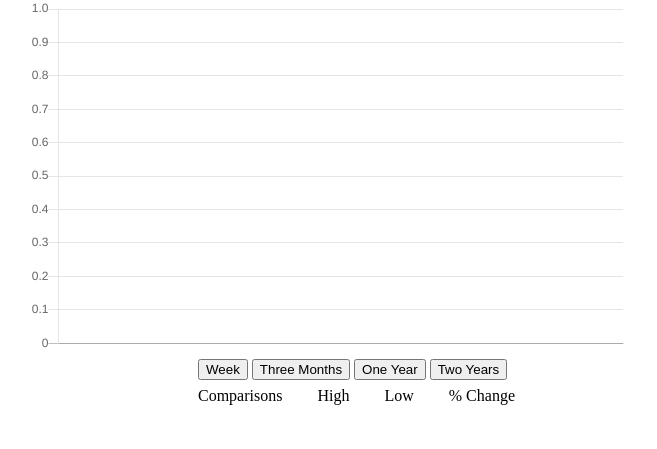
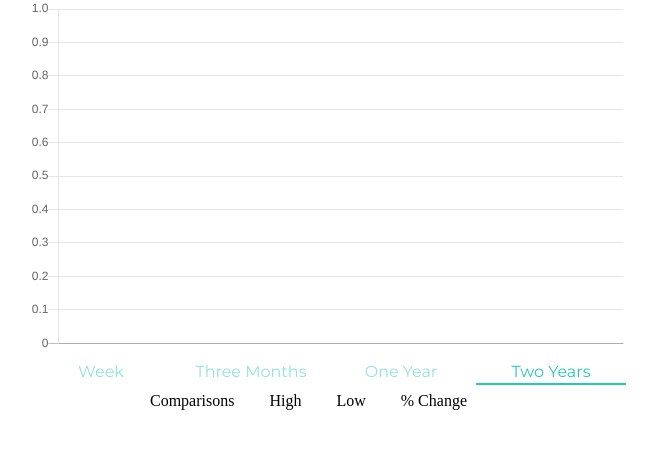
Before and after one commit to mchogan7/C-Pare, a PHP site: page / in a window 1280 px wide. Shown: the part 281-730 px from the top of the page, without its empty margins (314-971 px from the left). Run offline with PHP 8.4, Linux system fonts and the light colour scheme; lists and menus that the app fills with data are empty; some libraries are stand-ins or nearby versions.

Commit message:
View Buttons initial style

```diff
--- a/assets/css/style.css
+++ b/assets/css/style.css
@@ -36,6 +36,36 @@ header {
      width: 100%;
      cursor: pointer;
      z-index: 9999;
+ }
+
+ .buttonsView {
+     margin: auto;
+     margin-top: 5px;
+     width: 600px;
+     text-align: center;
+ }
+
+ .selectButton {
+     display: inline-block;
+     width: 25%;
+     margin-bottom: 3px;
+     font-family: 'Montserrat', sans-serif;
+     color: rgba(36, 200, 183, .5);
+     cursor: pointer;
+     user-select: none;
+     transition: color 0.3s ease;
+ }
+
+ .buttonSelected {
+ 	color: rgba(36, 200, 183, 1);
+ }
+
+ .tabSlider {
+     width: 25%;
+     height: 2px;
+     background-color: rgba(36, 200, 183, 1);
+     margin-left: 75%;
+     transition: margin-left 0.3s ease;
  }
 
  #errorDisplay {
@@ -80,12 +110,8 @@ header {
      text-align: center;
  }
 
- .buttonsView {
-     margin-left: 40%;
- }
-
  .table {
-     margin-left: 40%;
+     margin: auto;
  }
 
  th {
--- a/assets/javascript/app.js
+++ b/assets/javascript/app.js
@@ -270,7 +270,7 @@ function newTable(specificArray) {
     $(".comparisonInfo").empty();
     for (var i = 0; i < specificArray.length; i++) {
         var removeComparisonButton = document.createElement("BUTTON");
-        removeComparisonButton.id = i;
+        removeComparisonButton.id = specificArray[i].label;
         removeComparisonButton.addEventListener("click", function(e) {
             alert("Button Id: " + this.id);
         });
@@ -306,24 +306,36 @@ $('#twoYearViewButton').on('click', function() {
     mainChart.destroy();
     newChart(twoYearLabels, twoYearViewArray);
     newTable(twoYearViewArray);
+    $('.tabSlider').css('margin-left', '75%')
+    $('.selectButton').removeClass('buttonSelected')
+    $(this).addClass('buttonSelected')
 })
 
 $('#yearViewButton').on('click', function() {
     mainChart.destroy();
     newChart(oneYearLabels, oneYearViewArray);
     newTable(oneYearViewArray);
+    $('.tabSlider').css('margin-left', '50%')
+    $('.selectButton').removeClass('buttonSelected')
+    $(this).addClass('buttonSelected')
 })
 
 $('#threeMonthsViewButton').on('click', function() {
     mainChart.destroy();
     newChart(threeMonthLabels, threeMonthViewArray);
     newTable(threeMonthViewArray);
+    $('.tabSlider').css('margin-left', '25%')
+    $('.selectButton').removeClass('buttonSelected')
+    $(this).addClass('buttonSelected')
 })
 
 $('#weekViewButton').on('click', function() {
     mainChart.destroy();
     newChart(oneWeekLabels, oneWeekViewArray);
     newTable(oneWeekViewArray);
+    $('.tabSlider').css('margin-left', '0%')
+    $('.selectButton').removeClass('buttonSelected')
+    $(this).addClass('buttonSelected')
 })
     //End of timeline view buttons.
 
--- a/index.html
+++ b/index.html
@@ -31,11 +31,6 @@
         <input list="autoComplete" type="text" id="query-input" value="What would you like to compare?">
         <datalist id="autoComplete">
         </datalist>
-      <!--   <div class="selectContainer">
-            <div type="submit" id="company" value="inactive" class="selectButton">COMPANY</div>
-            <div type="submit" id="commodity" value="inactive" class="selectButton">COMMODITY</div>
-            <div type="submit" id="currency" value="inactive" class="selectButton">CURRENCY</div>
-        </div> -->
         <!-- Button triggers new query to be added -->
         <div class="buttonContainer">
             <div id="compare" class="active-state" type="submit">CLICK TO C-PARE</div>
@@ -47,10 +42,11 @@
         <canvas id="mainChart" width="500" height="300"></canvas>
     </div>
     <div class="buttonsView">
-        <button id="weekViewButton">Week</button>
-        <button id="threeMonthsViewButton">Three Months</button>
-        <button id="yearViewButton">One Year</button>
-        <button id="twoYearViewButton">Two Years</button>
+        <div class="selectButton" id="weekViewButton">Week</div
+        ><div class="selectButton" id="threeMonthsViewButton">Three Months</div
+        ><div class="selectButton" id="yearViewButton">One Year</div
+        ><div class="selectButton buttonSelected" id="twoYearViewButton">Two Years</div>
+        <div class="tabSlider"></div>
     </div>
     <div class="panel-body">
         <table class="table">
```
Lines whose indentation alone changed are shown as unchanged.
